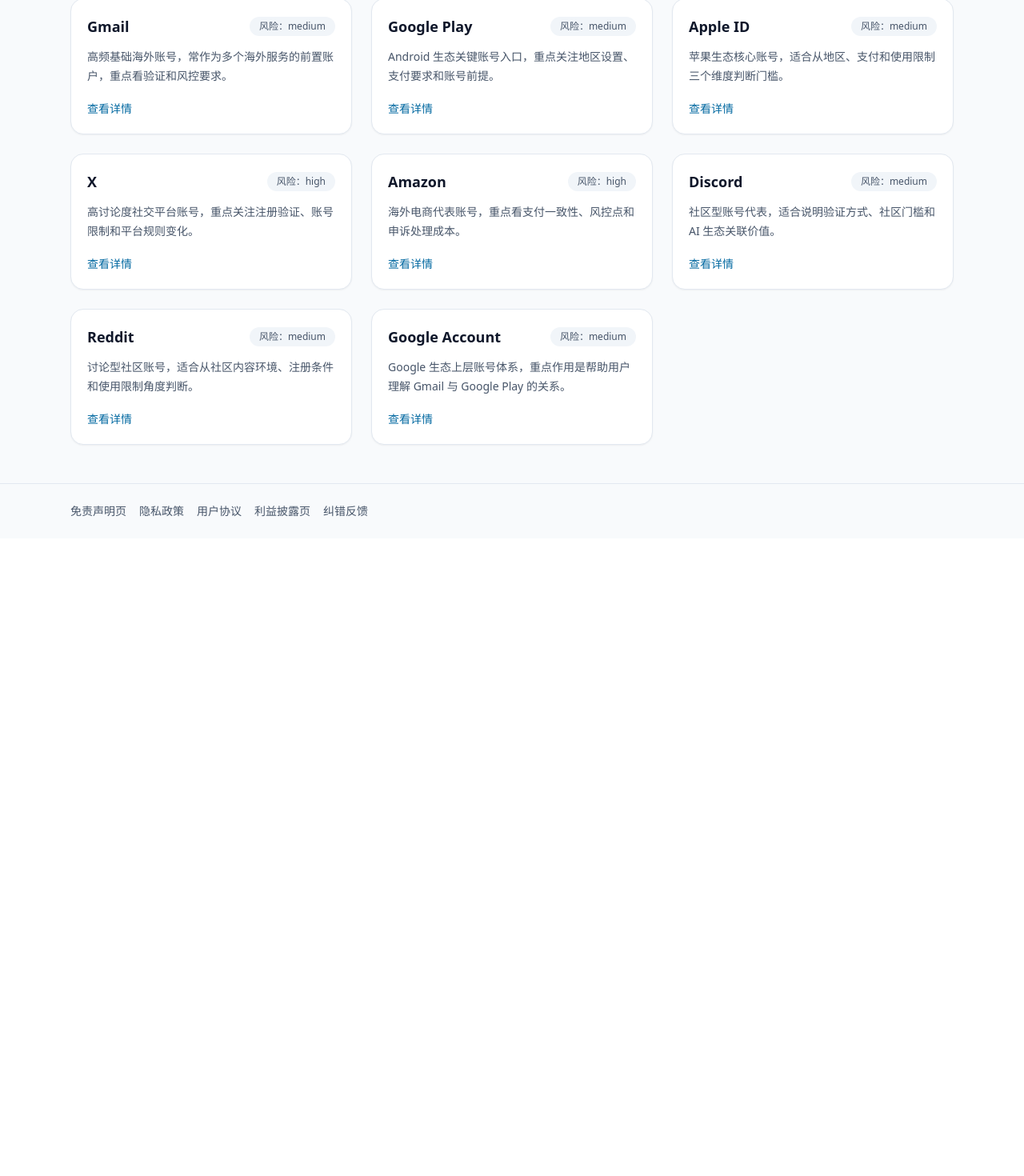
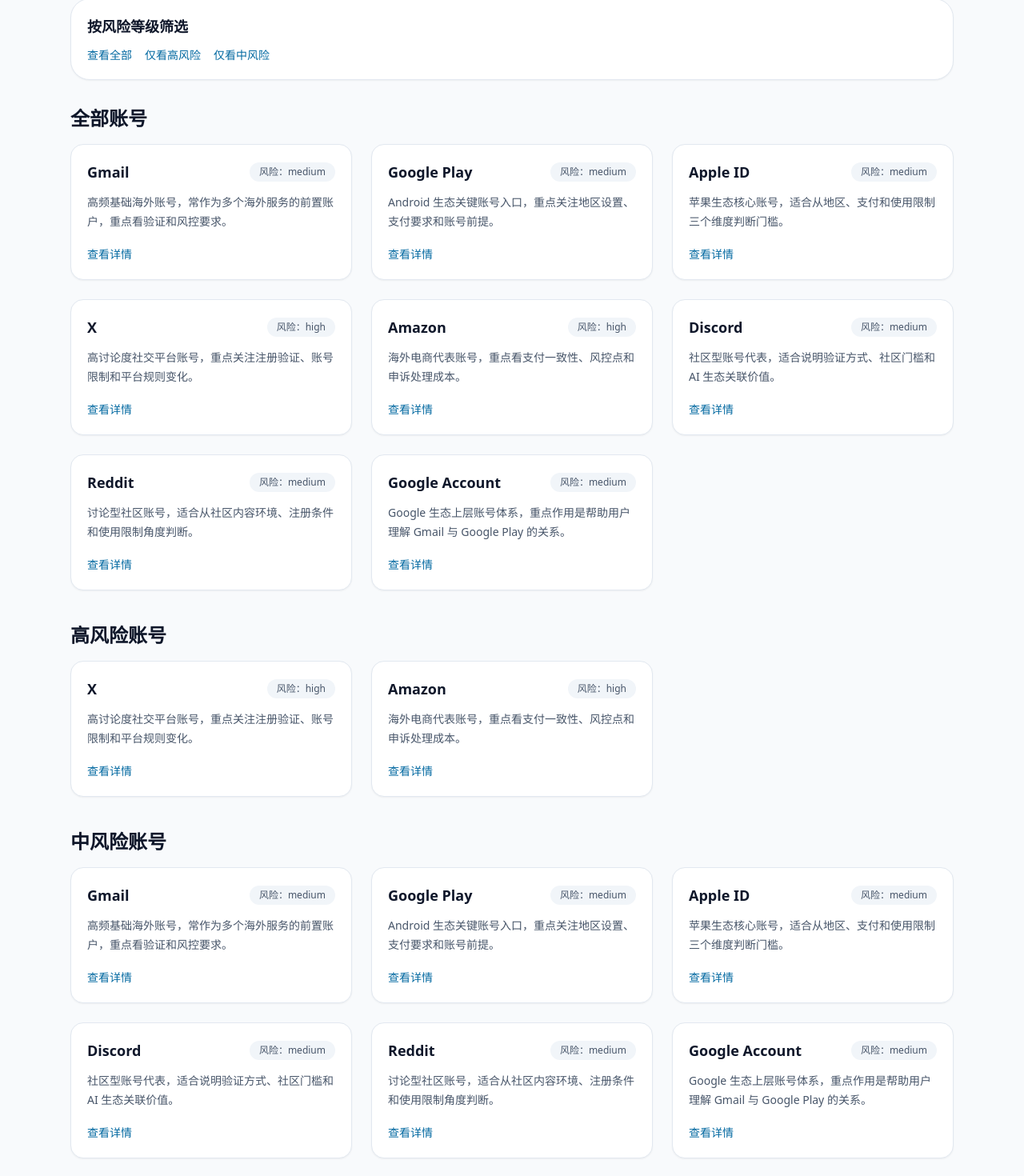
Before and after one commit to wj071842154/overseas-ai-platform, a Next.js app: page /accounts in a window 1280 px wide. Shown: the part 231-1701 px from the top of the page at 80% size. Before the commit the page ends 904 px from the top, so only its background shows below. Built offline with nearby package versions, Linux system fonts and the light colour scheme.

Commit message:
feat: add basic risk filters to service libraries
Ultraworked with [Sisyphus](https://github.com/code-yeongyu/oh-my-opencode)

Co-authored-by: Sisyphus <clio-agent@sisyphuslabs.ai>

```diff
--- a/src/app/accounts/page.tsx
+++ b/src/app/accounts/page.tsx
@@ -6,6 +6,8 @@
 import { launchServices } from '@/data/seed/services';
 
 const accountServices = launchServices.filter((service) => service.typeCode === 'overseas_account');
+const highRiskAccounts = accountServices.filter((service) => service.riskLevel === 'high');
+const mediumRiskAccounts = accountServices.filter((service) => service.riskLevel === 'medium');
 
 export default function AccountsPage() {
   return (
@@ -18,6 +20,16 @@
             集中查看海外账号的注册门槛、使用限制和常见风险，帮助你先看规则再做决定。
           </p>
         </div>
+        <section className="mb-8 space-y-3 rounded-3xl border border-slate-200 bg-white p-5 shadow-sm">
+          <h2 className="text-lg font-semibold text-slate-900">按风险等级筛选</h2>
+          <div className="flex flex-wrap gap-4 text-sm">
+            <a href="#account-all" className="text-sky-700">查看全部</a>
+            <a href="#account-high" className="text-sky-700">仅看高风险</a>
+            <a href="#account-medium" className="text-sky-700">仅看中风险</a>
+          </div>
+        </section>
+        <section id="account-all" className="space-y-4">
+          <h2 className="text-2xl font-semibold text-slate-900">全部账号</h2>
           <div className="grid gap-6 md:grid-cols-2 xl:grid-cols-3">
             {accountServices.map((service) => (
               <ServiceCard
@@ -29,6 +41,23 @@
               />
             ))}
           </div>
+        </section>
+        <section id="account-high" className="mt-10 space-y-4">
+          <h2 className="text-2xl font-semibold text-slate-900">高风险账号</h2>
+          <div className="grid gap-6 md:grid-cols-2 xl:grid-cols-3">
+            {highRiskAccounts.map((service) => (
+              <ServiceCard key={`high-${service.slug}`} href={`/accounts/${service.slug}`} name={service.name} summary={service.summary} riskLevel={service.riskLevel} />
+            ))}
+          </div>
+        </section>
+        <section id="account-medium" className="mt-10 space-y-4">
+          <h2 className="text-2xl font-semibold text-slate-900">中风险账号</h2>
+          <div className="grid gap-6 md:grid-cols-2 xl:grid-cols-3">
+            {mediumRiskAccounts.map((service) => (
+              <ServiceCard key={`medium-${service.slug}`} href={`/accounts/${service.slug}`} name={service.name} summary={service.summary} riskLevel={service.riskLevel} />
+            ))}
+          </div>
+        </section>
       </main>
       <SiteFooter />
     </div>
--- a/src/app/ai/page.tsx
+++ b/src/app/ai/page.tsx
@@ -6,6 +6,8 @@
 import { launchServices } from '@/data/seed/services';
 
 const aiServices = launchServices.filter((service) => service.typeCode === 'ai_official');
+const lowRiskAiServices = aiServices.filter((service) => service.riskLevel === 'low');
+const mediumRiskAiServices = aiServices.filter((service) => service.riskLevel === 'medium');
 
 export default function AiPage() {
   return (
@@ -18,6 +20,16 @@
             查看官方 AI 服务的价格、门槛、风险和适合场景，先从高认知、高需求的核心服务开始。
           </p>
         </div>
+        <section className="mb-8 space-y-3 rounded-3xl border border-slate-200 bg-white p-5 shadow-sm">
+          <h2 className="text-lg font-semibold text-slate-900">按风险等级筛选</h2>
+          <div className="flex flex-wrap gap-4 text-sm">
+            <a href="#ai-all" className="text-sky-700">查看全部</a>
+            <a href="#ai-low" className="text-sky-700">仅看低风险</a>
+            <a href="#ai-medium" className="text-sky-700">仅看中风险</a>
+          </div>
+        </section>
+        <section id="ai-all" className="space-y-4">
+          <h2 className="text-2xl font-semibold text-slate-900">全部服务</h2>
           <div className="grid gap-6 md:grid-cols-2 xl:grid-cols-3">
             {aiServices.map((service) => (
               <ServiceCard
@@ -29,6 +41,27 @@
               />
             ))}
           </div>
+        </section>
+        <section id="ai-low" className="mt-10 space-y-4">
+          <h2 className="text-2xl font-semibold text-slate-900">低风险服务</h2>
+          {lowRiskAiServices.length === 0 ? (
+            <p className="text-sm text-slate-600">当前暂无低风险服务。</p>
+          ) : (
+            <div className="grid gap-6 md:grid-cols-2 xl:grid-cols-3">
+              {lowRiskAiServices.map((service) => (
+                <ServiceCard key={`low-${service.slug}`} href={`/ai/${service.slug}`} name={service.name} summary={service.summary} riskLevel={service.riskLevel} />
+              ))}
+            </div>
+          )}
+        </section>
+        <section id="ai-medium" className="mt-10 space-y-4">
+          <h2 className="text-2xl font-semibold text-slate-900">中风险服务</h2>
+          <div className="grid gap-6 md:grid-cols-2 xl:grid-cols-3">
+            {mediumRiskAiServices.map((service) => (
+              <ServiceCard key={`medium-${service.slug}`} href={`/ai/${service.slug}`} name={service.name} summary={service.summary} riskLevel={service.riskLevel} />
+            ))}
+          </div>
+        </section>
       </main>
       <SiteFooter />
     </div>
```
Also changed, not shown: 2 other files (tests, documents, lock files or other folders). Lines whose indentation alone changed are shown as unchanged.
